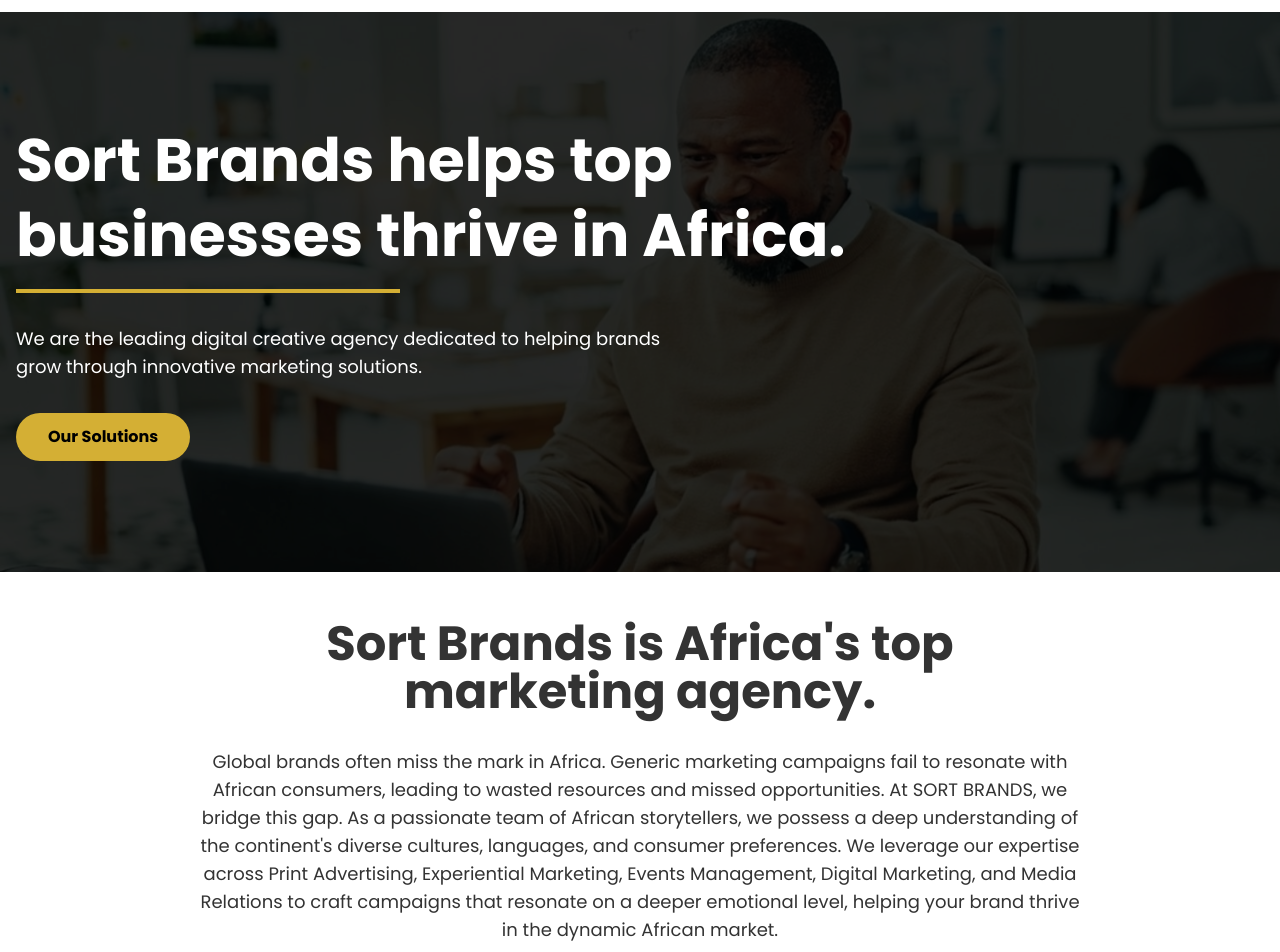
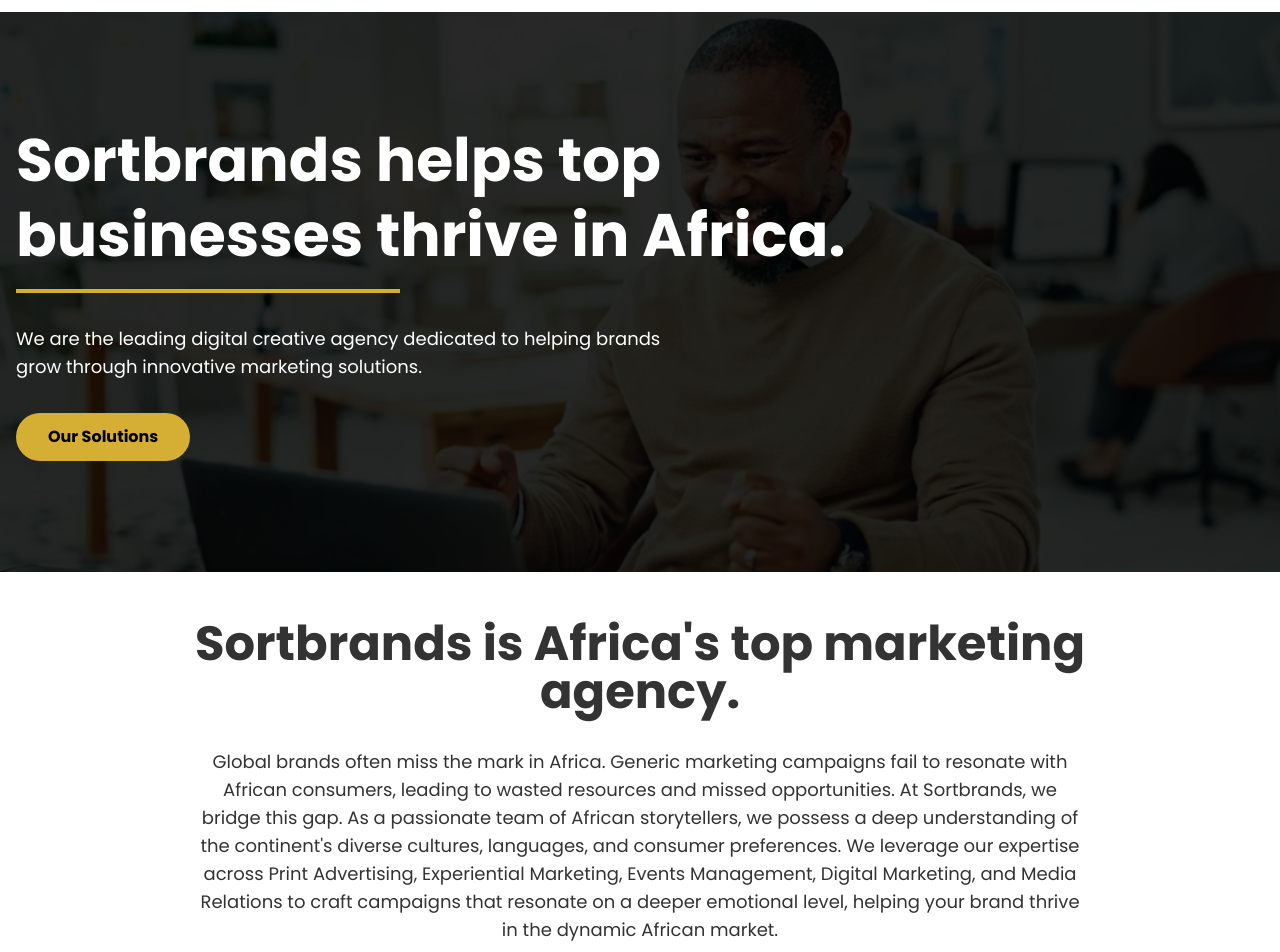
Before and after one commit to CardenDante/sort-brand, a Next.js app: page / in a window 1280 px wide. Shown: the part 120-1072 px from the top of the page. Built offline with nearby package versions, Linux system fonts and the light colour scheme.

Commit message:
fix: standardize brand name to 'Sortbrands' across all components

```diff
--- a/src/app/layout.tsx
+++ b/src/app/layout.tsx
@@ -6,7 +6,7 @@
 import Footer from '@/components/Footer';
 
 export const metadata = {
-  title: 'Sort Brands - Digital Creative Agency',
+  title: 'Sortbrands - Digital Creative Agency',
   description: 'We help top brands thrive with creative marketing solutions.',
 };
 
--- a/src/app/page.tsx
+++ b/src/app/page.tsx
@@ -13,7 +13,7 @@
   return (
     <>
       <Hero
-        title="Sort Brands helps top businesses thrive in Africa."
+        title="Sortbrands helps top businesses thrive in Africa."
         subtitle="We are the leading digital creative agency dedicated to helping brands grow through innovative marketing solutions."
         buttonText="Our Solutions"
         buttonLink="/solutions"
--- a/src/components/Contact.tsx
+++ b/src/components/Contact.tsx
@@ -293,7 +293,7 @@
                 allowFullScreen
                 loading="lazy"
                 referrerPolicy="no-referrer-when-downgrade"
-                title="Sort Brands Office Location"
+                title="Sortbrands Office Location"
               ></iframe>
             </div>
           </div>
--- a/src/components/Header.tsx
+++ b/src/components/Header.tsx
@@ -64,7 +64,7 @@
               <div className="relative h-14 w-40">
                 <Image
                   src="/images/logo/sb.png"
-                  alt="Sort Brands Logo"
+                  alt="Sortbrands Logo"
                   fill
                   style={{ objectFit: 'contain', objectPosition: 'left' }}
                 />
--- a/src/components/Hero.tsx
+++ b/src/components/Hero.tsx
@@ -11,7 +11,7 @@
 }
 
 const Hero = ({
-  title = "Sort Brands helps top businesses thrive in Africa.",
+  title = "Sortbrands helps top businesses thrive in Africa.",
   subtitle = "We are the leading digital creative agency dedicated to helping brands grow through innovative marketing solutions.",
   buttonText = "Our Solutions",
   buttonLink = "/solutions",
@@ -38,7 +38,7 @@
         <div className="max-w-4xl">
           {/* Two-line title styling like in the reference */}
           <h1 className="text-4xl md:text-5xl lg:text-6xl text-white font-bold leading-tight">
-            Sort Brands helps top
+            Sortbrands helps top
             <br />
             businesses thrive in Africa.
           </h1>
--- a/src/components/IntroSection.tsx
+++ b/src/components/IntroSection.tsx
@@ -51,14 +51,14 @@
         {/* Heading with proper wrapping */}
         <div className="text-center mb-8">
           <h2 className="text-3xl md:text-4xl lg:text-5xl font-bold mx-auto max-w-4xl">
-            Sort Brands is Africa's top marketing agency.
+            Sortbrands is Africa's top marketing agency.
           </h2>
         </div>
 
         {/* Main text content */}
         <div className="max-w-4xl mx-auto text-center mb-8">
           <p className="text-lg">
-            Global brands often miss the mark in Africa. Generic marketing campaigns fail to resonate with African consumers, leading to wasted resources and missed opportunities. At SORT BRANDS, we bridge this gap. As a passionate team of African storytellers, we possess a deep understanding of the continent's diverse cultures, languages, and consumer preferences. We leverage our expertise across Print Advertising, Experiential Marketing, Events Management, Digital Marketing, and Media Relations to craft campaigns that resonate on a deeper emotional level, helping your brand thrive in the dynamic African market.
+            Global brands often miss the mark in Africa. Generic marketing campaigns fail to resonate with African consumers, leading to wasted resources and missed opportunities. At Sortbrands, we bridge this gap. As a passionate team of African storytellers, we possess a deep understanding of the continent's diverse cultures, languages, and consumer preferences. We leverage our expertise across Print Advertising, Experiential Marketing, Events Management, Digital Marketing, and Media Relations to craft campaigns that resonate on a deeper emotional level, helping your brand thrive in the dynamic African market.
           </p>
         </div>
 
--- a/src/components/MissionVision.tsx
+++ b/src/components/MissionVision.tsx
@@ -56,7 +56,7 @@
               <div className="relative h-96 w-full rounded-lg overflow-hidden shadow-xl">
                 <Image
                   src="/images/about/mission-vision.jpg"
-                  alt="Sort Brands Mission and Vision"
+                  alt="Sortbrands Mission and Vision"
                   fill
                   style={{ objectFit: 'cover' }}
                 />
@@ -66,7 +66,7 @@
               <div className="absolute -bottom-10 -left-10 w-40 h-40 rounded-lg overflow-hidden shadow-xl border-4 border-white hidden md:block">
                 <Image
                   src="/images/about/accent-image.jpg"
-                  alt="Sort Brands Accent"
+                  alt="Sortbrands Accent"
                   fill
                   style={{ objectFit: 'cover' }}
                 />
--- a/src/components/Team.tsx
+++ b/src/components/Team.tsx
@@ -51,7 +51,7 @@
           <h2 className="text-4xl md:text-5xl font-bold mb-6">Leadership Team</h2>
           <div className="w-20 h-1 bg-brand-gold mx-auto mb-8"></div>
           <p className="max-w-3xl mx-auto text-lg text-gray-600">
-            Meet the experts behind Sort Brands who are dedicated to helping your business succeed.
+            Meet the experts behind Sortbrands who are dedicated to helping your business succeed.
           </p>
         </div>
 
--- a/src/components/Testimonials.tsx
+++ b/src/components/Testimonials.tsx
@@ -20,7 +20,7 @@
     position: 'Marketing Director',
     company: 'ABC Corporation',
     image: '/images/testimonials/client1.jpg',
-    testimonial: 'Sort Brands transformed our digital presence completely. Their strategic approach to social media marketing increased our engagement by 200% and drove significant traffic to our website. Their team is professional, responsive, and delivers results beyond expectations.',
+    testimonial: 'Sortbrands transformed our digital presence completely. Their strategic approach to social media marketing increased our engagement by 200% and drove significant traffic to our website. Their team is professional, responsive, and delivers results beyond expectations.',
   },
   {
     id: 2,
@@ -28,7 +28,7 @@
     position: 'CEO',
     company: 'XYZ Enterprises',
     image: '/images/testimonials/client2.jpg',
-    testimonial: 'We hired Sort Brands for a complete rebranding exercise and they exceeded our expectations. Their creativity and understanding of our vision were impressive. The new brand identity has been well-received by our customers and has given us a fresh, modern look.',
+    testimonial: 'We hired Sortbrands for a complete rebranding exercise and they exceeded our expectations. Their creativity and understanding of our vision were impressive. The new brand identity has been well-received by our customers and has given us a fresh, modern look.',
   },
   {
     id: 3,
@@ -36,7 +36,7 @@
     position: 'Brand Manager',
     company: 'Global Solutions',
     image: '/images/testimonials/client3.jpg',
-    testimonial: 'Working with Sort Brands on our influencer marketing campaign was a game-changer. They connected us with the perfect influencers for our target audience and managed the entire process seamlessly. The campaign reached over 1 million people and significantly boosted our sales.',
+    testimonial: 'Working with Sortbrands on our influencer marketing campaign was a game-changer. They connected us with the perfect influencers for our target audience and managed the entire process seamlessly. The campaign reached over 1 million people and significantly boosted our sales.',
   },
 ];
 
```
